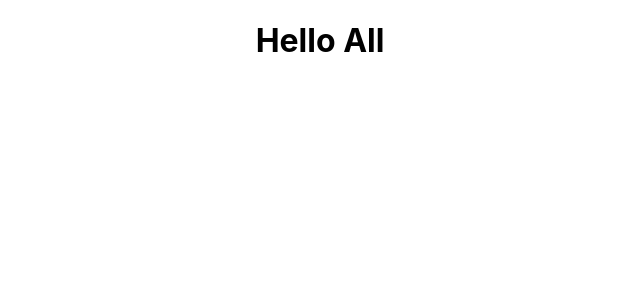
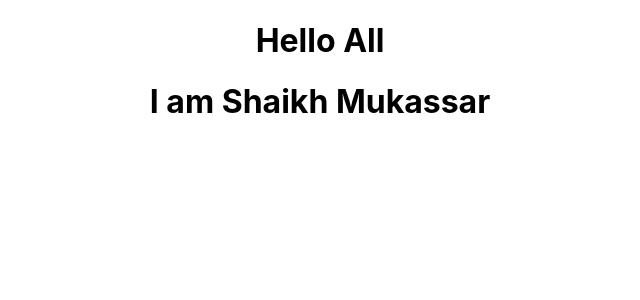
Before and after one commit to shoebkhan111/GitHub-Practice, a React (Create React App) app in the folder github-practice/: page / in a window 1280 px wide. Shown: the top 300 px of the page, without its empty margins (320-960 px from the left). Built offline with nearby package versions, Linux system fonts and the light colour scheme.

Commit message:
SK- Changes in Component

```diff
--- a/github-practice/src/App.js
+++ b/github-practice/src/App.js
@@ -1,9 +1,11 @@
 import "./App.css";
 import Testing from "./Components/KHWAJA/Testing";
+import Mukassar from "./Components/MUKASSAR/Mukassar";
 function App() {
   return (
     <div className="App">
       <Testing />
+      <Mukassar/>
     </div>
   );
 }
--- /dev/null
+++ b/github-practice/src/Components/MUKASSAR/Mukassar.jsx
@@ -0,0 +1,12 @@
+import React from 'react';
+
+const Mukassar = () => {
+    return (
+        <div>
+            <h1>I am Shaikh Mukassar</h1>
+            <p></p>
+        </div>
+    );
+};
+
+export default Mukassar;
```
